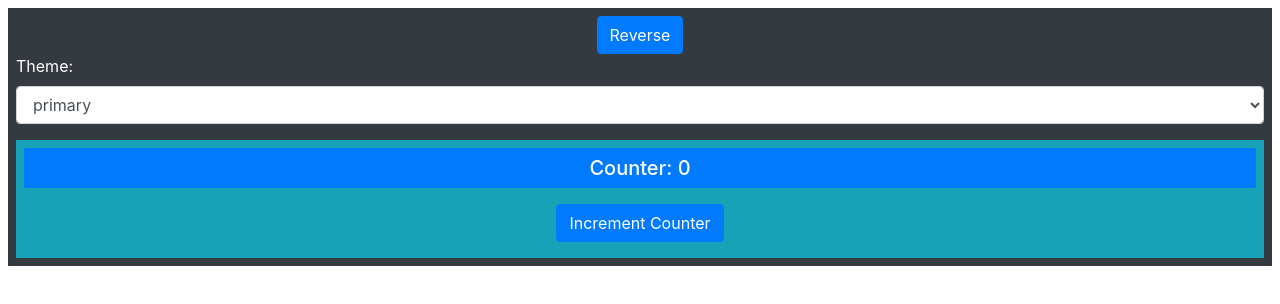
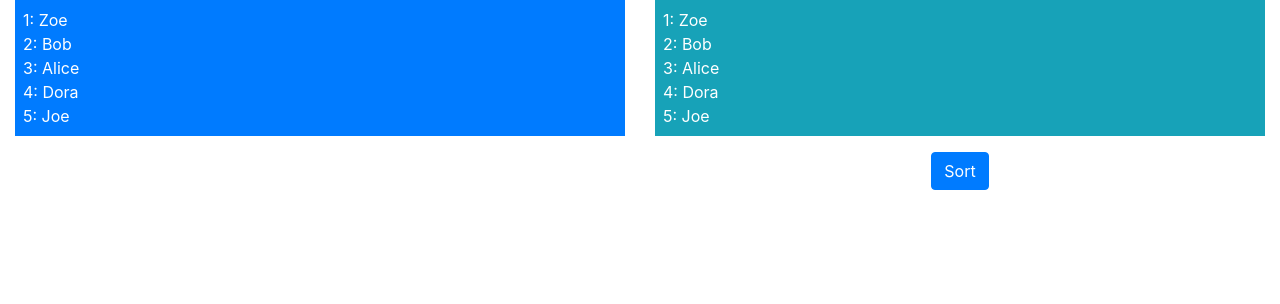
Before and after one commit to ndminh1307js/pro-react-16, a React (Create React App) app in the folder Chapter-14/composition/: page / in a window 1280 px wide. Shown: the top 304 px of the page. Built offline with nearby package versions, Linux system fonts and the light colour scheme.

Commit message:
Creating a Specialized Components

```diff
--- a/Chapter-14/composition/src/App.js
+++ b/Chapter-14/composition/src/App.js
@@ -1,31 +1,26 @@
 import React, { Component } from 'react';
-import { ActionButton } from './ActionButton';
-import { Message } from './Message';
-import { ThemeSelector } from './ThemeSelector';
+import { SortedList } from './SortedList';
+import { GeneralList } from './GeneralList';
 
 export default class App extends Component {
 	constructor(props) {
 		super(props);
 		this.state = {
-			counter: 0,
+			names: ['Zoe', 'Bob', 'Alice', 'Dora', 'Joe'],
 		};
 	}
 
-	incrementCounter = () => {
-		this.setState({ counter: this.state.counter + 1 });
-	};
-
 	render() {
 		return (
-			<div className='m-2 text-center'>
-				<ThemeSelector>
-					<Message theme='primary' message={`Counter: ${this.state.counter}`} />
-					<ActionButton
-						theme='secondary'
-						callback={this.incrementCounter}
-						text='Increment Counter'
-					/>
-				</ThemeSelector>
+			<div className='container-fluid'>
+				<div className='row'>
+					<div className='col-6'>
+						<GeneralList list={this.state.names} theme='primary' />
+					</div>
+					<div className='col-6'>
+						<SortedList list={this.state.names} />
+					</div>
+				</div>
 			</div>
 		);
 	}
--- /dev/null
+++ b/Chapter-14/composition/src/GeneralList.js
@@ -0,0 +1,15 @@
+import React, { Component } from 'react';
+
+export class GeneralList extends Component {
+	render() {
+		return (
+			<div className={`bg-${this.props.theme} text-white p-2`}>
+				{this.props.list.map((item, index) => (
+					<div key={item}>
+						{index + 1}: {item}
+					</div>
+				))}
+			</div>
+		);
+	}
+}
--- /dev/null
+++ b/Chapter-14/composition/src/SortedList.js
@@ -0,0 +1,35 @@
+import React, { Component } from 'react';
+import { GeneralList } from './GeneralList';
+import { ActionButton } from './ActionButton';
+
+export class SortedList extends Component {
+	constructor(props) {
+		super(props);
+		this.state = {
+			sort: false,
+		};
+	}
+
+	getList = () => {
+		return this.state.sort ? [...this.props.list].sort() : this.props.list;
+	};
+
+	toggleSort = () => {
+		this.setState({ sort: !this.state.sort });
+	};
+
+	render() {
+		return (
+			<div>
+				<GeneralList list={this.getList()} theme='info' />
+				<div className='text-center m-2'>
+					<ActionButton
+						theme='primary'
+						text='Sort'
+						callback={this.toggleSort}
+					/>
+				</div>
+			</div>
+		);
+	}
+}
```
